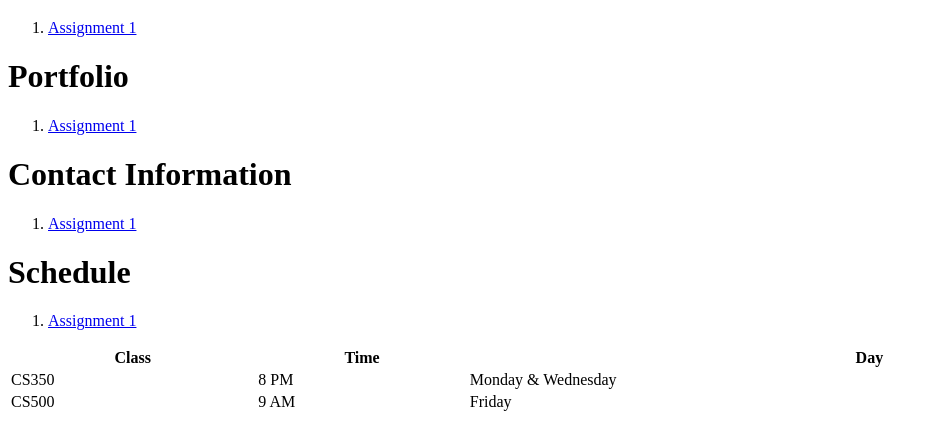
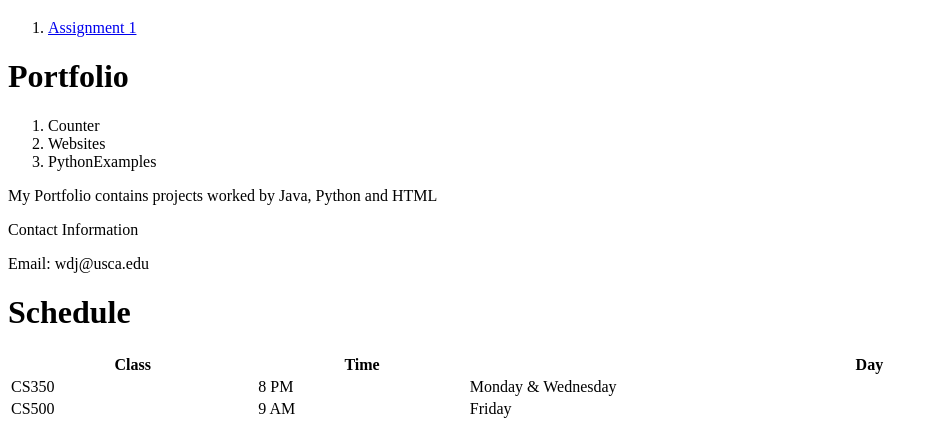
Before and after one commit to djones803/CSCI225, a plain HTML site: page index.html in a window 1280 px wide. Shown: the part 870-1299 px from the top of the page, without its empty margins (0-939 px from the left). Drawn offline with Linux system fonts and the light colour scheme; files whose address does not match are found by name.

Commit message:
Update index.html

```diff
--- a/index.html
+++ b/index.html
@@ -36,7 +36,7 @@
   I also learned how to code in Java and Python; currently I'm learning pieces of JavaScript and HTML.
   I hope to one day become a very skillful coder and combine my talents of art with coding.</p>
 
-  <img src="https://github.com/djones803/CSCI225/blob/master/img/Screen%20Shot%202020-09-13%20at%202.08.05%20AM.png" alt="">
+  <img src="/Users/wdj/CSCI225/img/Screen Shot 2020-09-13 at 2.08.05 AM.png" alt="">
 
 
 
@@ -59,30 +59,32 @@
              <h1>Portfolio</h1>
              <ol>
                 <li>
-                    <a href="https://usca0-my.sharepoint.com/personal/yilianz_usca_edu1/_layouts/15/onedrive.aspx?id=%2Fpersonal%2Fyilianz%5Fusca%5Fedu1%2FDocuments%2FDocuments%2FCourse%2FFall2020%2FCSCI225%2FAssignment1%2Epdf&parent=%2Fpersonal%2Fyilianz%5Fusca%5Fedu1%2FDocuments%2FDocuments%2FCourse%2FFall2020%2FCSCI225&originalPath=aHR0cHM6Ly91c2NhMC1teS5zaGFyZXBvaW50LmNvbS86YjovZy9wZXJzb25hbC95aWxpYW56X3VzY2FfZWR1MS9FV3piWVFkVk0tdEtyTmdlbkFUYjRfRUJ6X3pfSDdNc2prVjJzMXhzY2NwdE1BP3J0aW1lPVpsNTF3YTlYMkVn">Assignment 1</a>
+                    Counter
                 </li>
+                <li>
+                  Websites
+              </li>
+              <li>
+                PythonExamples
+            </li>
              </ol>
+
+             <p>
+               My Portfolio contains projects worked by Java, Python and HTML
+             </p>
 
 
              <div class="Address">
                   <body>
 
-                   <h1>Contact Information</h1>
-                   <ol>
-                      <li>
-                          <a href="https://usca0-my.sharepoint.com/personal/yilianz_usca_edu1/_layouts/15/onedrive.aspx?id=%2Fpersonal%2Fyilianz%5Fusca%5Fedu1%2FDocuments%2FDocuments%2FCourse%2FFall2020%2FCSCI225%2FAssignment1%2Epdf&parent=%2Fpersonal%2Fyilianz%5Fusca%5Fedu1%2FDocuments%2FDocuments%2FCourse%2FFall2020%2FCSCI225&originalPath=aHR0cHM6Ly91c2NhMC1teS5zaGFyZXBvaW50LmNvbS86YjovZy9wZXJzb25hbC95aWxpYW56X3VzY2FfZWR1MS9FV3piWVFkVk0tdEtyTmdlbkFUYjRfRUJ6X3pfSDdNc2prVjJzMXhzY2NwdE1BP3J0aW1lPVpsNTF3YTlYMkVn">Assignment 1</a>
-                      </li>
-                   </ol>
+                   <p>Contact Information</p>
+                   <p>Email: wdj@usca.edu</p>
 
                    <div class="Schedule">
                         <body>
 
                          <h1>Schedule</h1>
-                         <ol>
-                            <li>
-                                <a href="https://usca0-my.sharepoint.com/personal/yilianz_usca_edu1/_layouts/15/onedrive.aspx?id=%2Fpersonal%2Fyilianz%5Fusca%5Fedu1%2FDocuments%2FDocuments%2FCourse%2FFall2020%2FCSCI225%2FAssignment1%2Epdf&parent=%2Fpersonal%2Fyilianz%5Fusca%5Fedu1%2FDocuments%2FDocuments%2FCourse%2FFall2020%2FCSCI225&originalPath=aHR0cHM6Ly91c2NhMC1teS5zaGFyZXBvaW50LmNvbS86YjovZy9wZXJzb25hbC95aWxpYW56X3VzY2FfZWR1MS9FV3piWVFkVk0tdEtyTmdlbkFUYjRfRUJ6X3pfSDdNc2prVjJzMXhzY2NwdE1BP3J0aW1lPVpsNTF3YTlYMkVn">Assignment 1</a>
-                            </li>
-                         </ol>
+
                          <table style="width:100%">
                               <tr>
                                 <th>Class</th>
```
